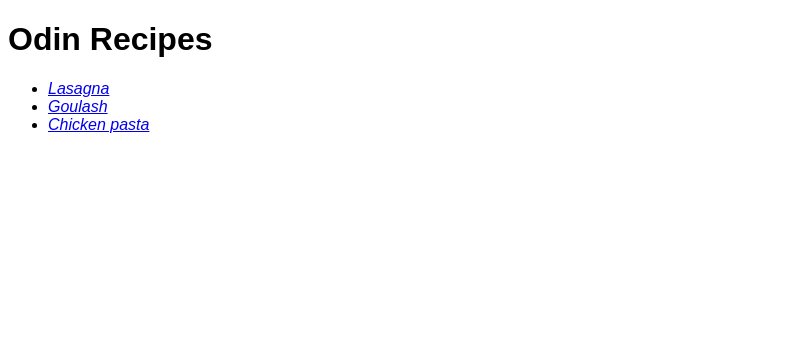
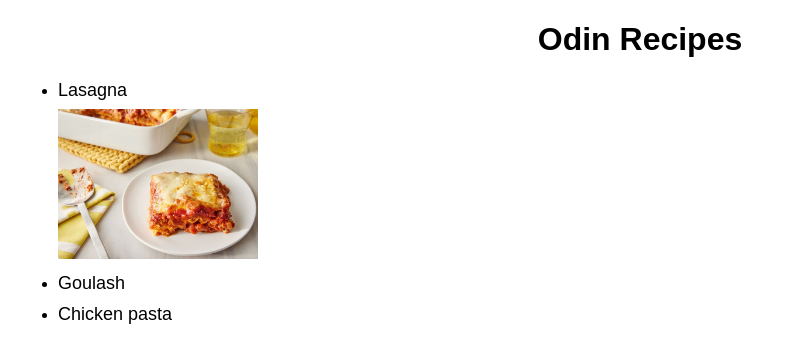
Before and after one commit to bigflyy/odin-recipes, a plain HTML site: page index.html in a window 1280 px wide. Shown: the whole page, without its empty margins (0-795 px from the left). Drawn offline with Linux system fonts and the light colour scheme.

Commit message:
Add margin, preview images, style fonts index.html
Trying out div, css styling

```diff
--- a/index.html
+++ b/index.html
@@ -4,11 +4,19 @@
     <link rel="stylesheet" href="styles.css">
   </head>
   <body>
-    <h1>Odin Recipes</h1>
-    <ul>
-      <li><a href="./recipes/lasagna.html">Lasagna</a></li>
-      <li><a href="./recipes/goulash.html">Goulash</a></li>
-      <li><a href="./recipes/chicken-pasta.html">Chicken pasta</a></li>
+    <h1 class ="site-header">Odin Recipes</h1>
+    <ul class="recipe-list">
+      <div class="recipe-container">
+        <li><a class = "recipe-link" href="./recipes/lasagna.html">Lasagna</a></li>
+        <img class="preview-recipe-img"src="./recipes/img/lasagna.jpg">
+      </div>
+      <div class="recipe-container">
+        <li><a class = "recipe-link" href="./recipes/goulash.html">Goulash</a></li>
+      </div>
+      <div class="recipe-container">
+        <li><a class = "recipe-link" href="./recipes/chicken-pasta.html">Chicken pasta</a></li>
+      </div>
+
     </ul>
   </body>
 </html>
--- a/styles.css
+++ b/styles.css
@@ -7,3 +7,22 @@ ul{
 img{
   width: 400px;
 }
+.site-header{
+  text-align: center;
+}
+.recipe-link{
+  color:black;
+  text-decoration: none;
+  font-style: normal;
+  font-size: 18px;
+  margin-bottom: 8px;
+  display: block;
+
+}
+.recipe-container{
+  margin: 10px;
+}
+.preview-recipe-img{
+  width:200px;
+  height: auto;
+}
```
